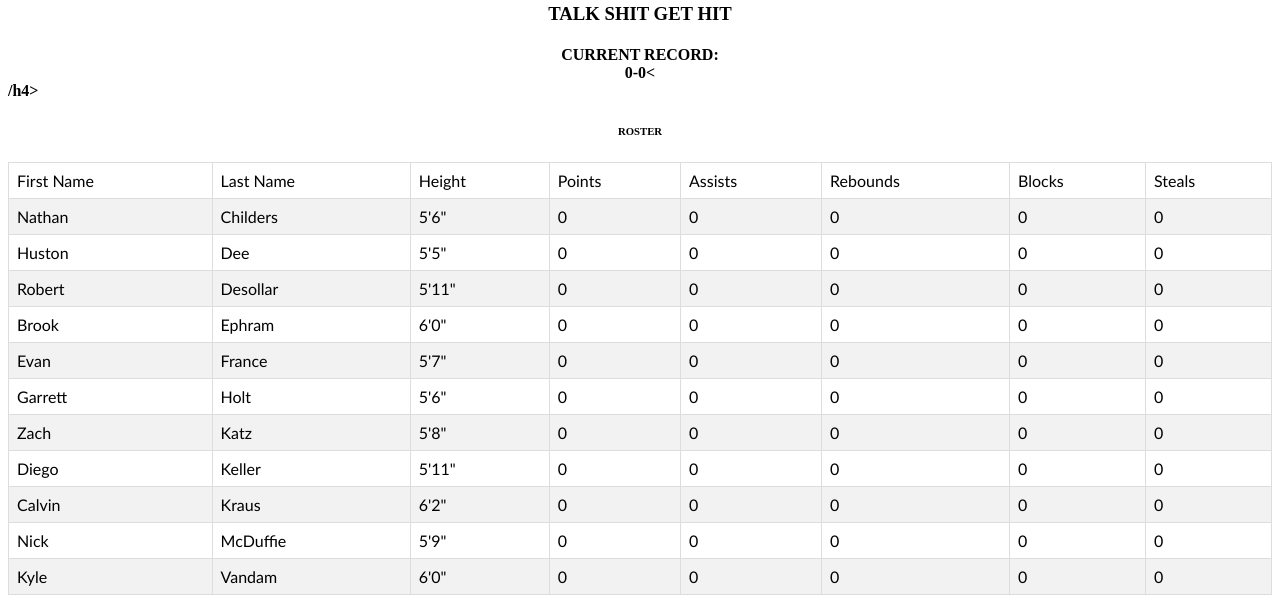
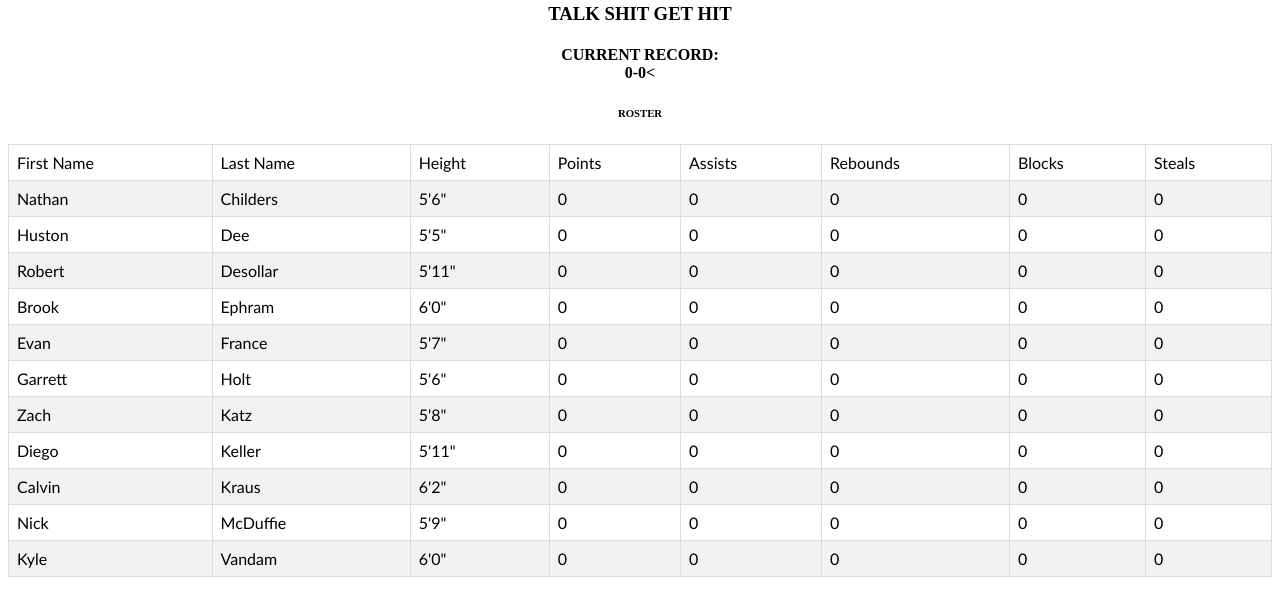
Before and after one commit to diegoakeller/parksharonscavs, a plain HTML site: page index.html in a window 1280 px wide. Shown: the part 451-1054 px from the top of the page. Drawn offline with Linux system fonts and the light colour scheme.

Commit message:
Update index.html

```diff
--- a/index.html
+++ b/index.html
@@ -33,7 +33,7 @@ th {
 	<h1><center>PARK SHARON CAVALIERS</center></h1>
 	<img src="https://github.com/diegoakeller/parksharonscavs/blob/a7a34ff4657a549e42fbb18a199765f5fd7c54c6/IMG_1008.jpg?raw=true" alt="logo" style="display:block;margin-left:auto;margin-right:auto;width:50%;height:50%;">
 	<h3><center>TALK SHIT GET HIT</center></h3>
-	<h4><center>CURRENT RECORD: <br>0-0<</center>/h4>
+	<h4><center>CURRENT RECORD: <br>0-0<</center></h4>
 	<h6><center>ROSTER</center></h6>
 	<table >
 		<tr>
```
